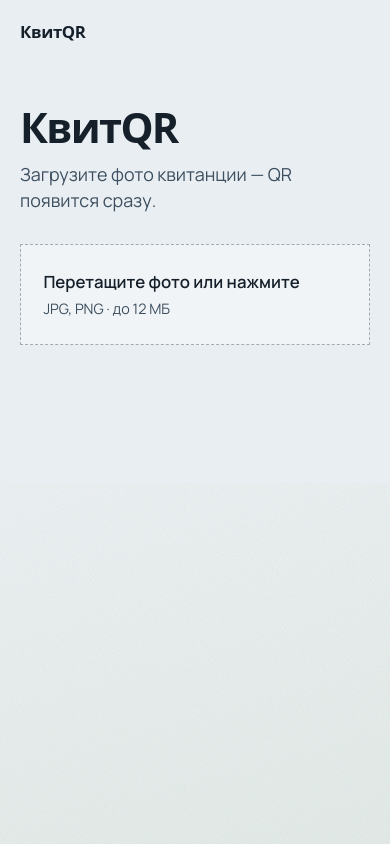
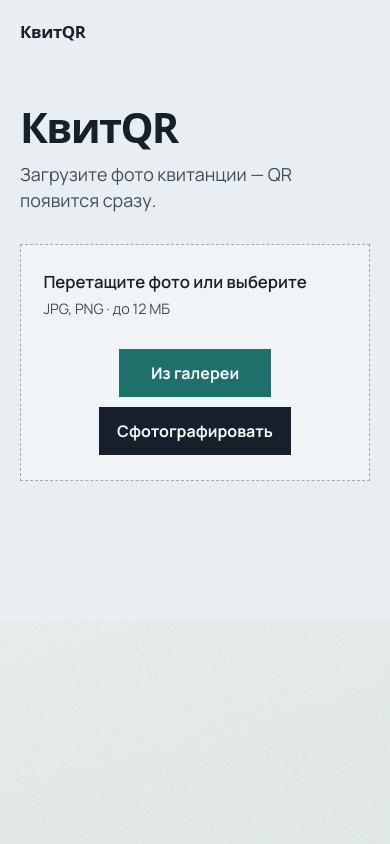
Before and after one commit to Kirimbay/docs, a FastAPI app: page / in a window 390 px wide. Run offline with FastAPI, Linux system fonts and the light colour scheme; data that the repository does not hold is empty; some web fonts are replaced.

Commit message:
Allow gallery upload on iPhone for КвитQR
Remove forced camera capture from the default picker and add
explicit Gallery / Camera buttons so iOS can open Photos.

Co-authored-by: Kirimbay <Kirimbay@users.noreply.github.com>

```diff
--- a/receipt-qr/app/static/app.js
+++ b/receipt-qr/app/static/app.js
@@ -1,6 +1,9 @@
 (() => {
   const drop = document.getElementById("dropzone");
   const input = document.getElementById("file-input");
+  const inputCamera = document.getElementById("file-input-camera");
+  const btnGallery = document.getElementById("btn-gallery");
+  const btnCamera = document.getElementById("btn-camera");
   const status = document.getElementById("status");
   const stepUpload = document.getElementById("step-upload");
   const stepEdit = document.getElementById("step-edit");
@@ -324,14 +327,30 @@
     }
   }
 
-  drop.addEventListener("click", () => input.click());
+  drop.addEventListener("click", (e) => {
+    if (e.target.closest("button")) return;
+    input.click();
+  });
   drop.addEventListener("keydown", (e) => {
     if (e.key === "Enter" || e.key === " ") {
       e.preventDefault();
       input.click();
     }
   });
-  input.addEventListener("change", () => onFile(input.files?.[0]));
+  btnGallery?.addEventListener("click", (e) => {
+    e.stopPropagation();
+    input.click();
+  });
+  btnCamera?.addEventListener("click", (e) => {
+    e.stopPropagation();
+    inputCamera?.click();
+  });
+  const onPickerChange = (el) => () => {
+    onFile(el.files?.[0]);
+    el.value = "";
+  };
+  input.addEventListener("change", onPickerChange(input));
+  inputCamera?.addEventListener("change", onPickerChange(inputCamera));
 
   ["dragenter", "dragover"].forEach((ev) => {
     drop.addEventListener(ev, (e) => {
@@ -359,6 +378,7 @@
     stepEdit.classList.add("hidden");
     stepUpload.classList.remove("hidden");
     input.value = "";
+    if (inputCamera) inputCamera.value = "";
     setStatus("");
     showQr("", "Загрузите фото");
     for (const name of FIELD_NAMES) {
--- a/receipt-qr/app/static/styles.css
+++ b/receipt-qr/app/static/styles.css
@@ -133,6 +133,18 @@ main {
   margin-top: 0.35rem;
   color: var(--ink-soft);
   font-size: 0.9rem;
+}
+
+.drop-actions {
+  display: flex;
+  flex-wrap: wrap;
+  gap: 0.65rem;
+  justify-content: center;
+  margin-top: 1.1rem;
+}
+
+.drop-actions .btn {
+  min-width: 9.5rem;
 }
 
 .status {
--- a/receipt-qr/app/templates/index.html
+++ b/receipt-qr/app/templates/index.html
@@ -21,10 +21,15 @@
       <h1 class="brand-hero">КвитQR</h1>
       <p class="lead">Загрузите фото квитанции — QR появится сразу.</p>
 
-      <div class="drop" id="dropzone" role="button" tabindex="0">
-        <input id="file-input" type="file" accept="image/*" capture="environment" hidden />
-        <span class="drop-title">Перетащите фото или нажмите</span>
+      <div class="drop" id="dropzone" role="button" tabindex="0" aria-label="Загрузить фото квитанции">
+        <input id="file-input" type="file" accept="image/*" hidden />
+        <input id="file-input-camera" type="file" accept="image/*" capture="environment" hidden />
+        <span class="drop-title">Перетащите фото или выберите</span>
         <span class="drop-sub">JPG, PNG · до 12 МБ</span>
+        <div class="drop-actions">
+          <button type="button" class="btn secondary" id="btn-gallery">Из галереи</button>
+          <button type="button" class="btn primary" id="btn-camera">Сфотографировать</button>
+        </div>
       </div>
       <p class="status" id="status" role="status"></p>
     </section>
```
